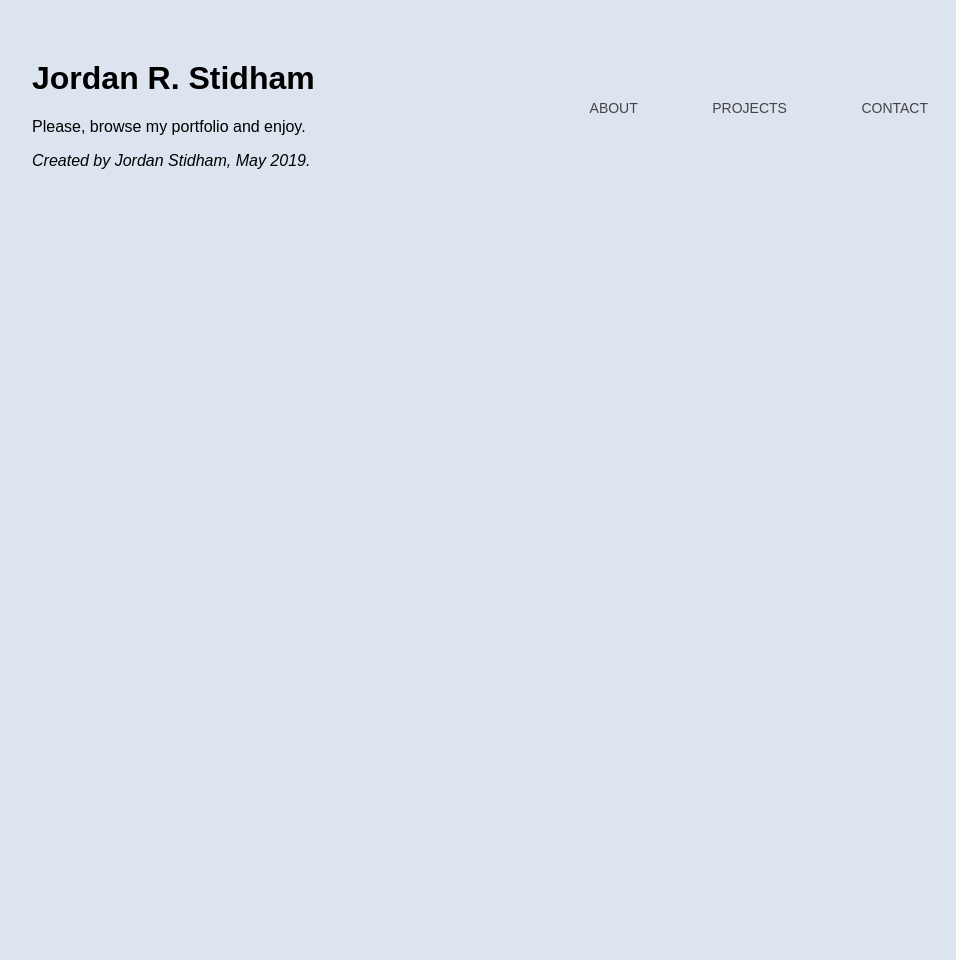
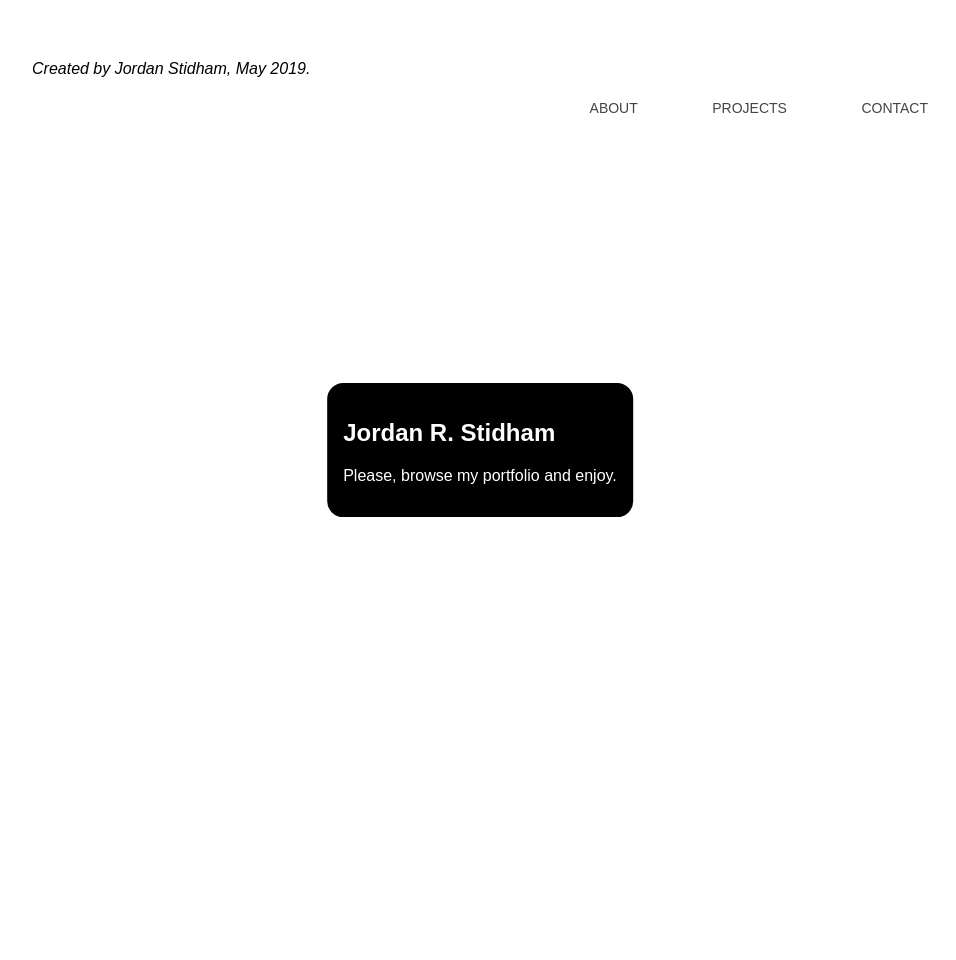
Before and after one commit to jordanstidham/PORTFOLIO, a Jekyll site: the page built from README.md, in a window 1280 px wide. Shown: the whole page, without its empty margins (160-1116 px from the left). Built offline with Jekyll 4.4.1, drawn with Linux system fonts in a browser that asks for light colours; our own code applies the rules of GitHub Pages for plain Markdown files.

Commit message:
Update default.html

```diff
--- a/_layouts/default.html
+++ b/_layouts/default.html
@@ -13,8 +13,24 @@
     		</ul>
 		</header>
    		<div id="container1">
-        		<h1>Jordan R. Stidham</h1>
+			<style>
+				body {
+					background: white }
+				    section {
+					background: black;
+					color: white;
+					border-radius: 1em;
+					padding: 1em;
+					position: absolute;
+					top: 50%;
+					left: 50%;
+					margin-right: -50%;
+					transform: translate(-50%, -50%) }
+			</style>
+        		<section>
+			<h1>Jordan R. Stidham</h1>
 			<p>Please, browse my portfolio and enjoy.</p>
+			</section>
     		</div><!-- /.container1 -->
 <address>Created by Jordan Stidham, May 2019.</address>
 		</body>
```
